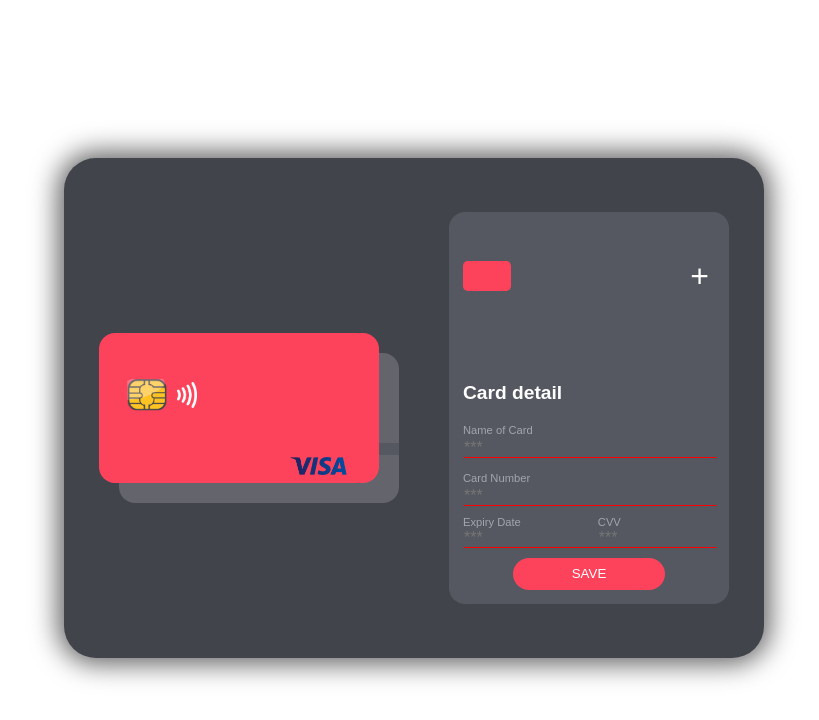
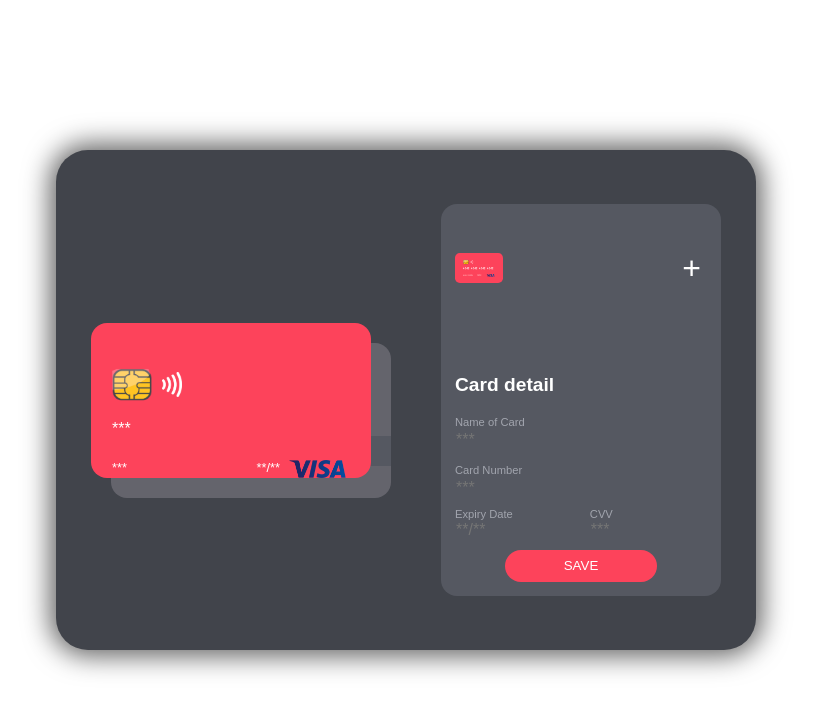
Before and after one commit to chelvideo/Maksimal, a React app in the folder task_1/: page / in a window 1280 px wide. Shown: the top 720 px of the page, without its empty margins (234-1053 px from the left). Built offline with nearby package versions, Linux system fonts and the light colour scheme.

Commit message:
fix: styles, bugs

```diff
--- a/task_1/package.json
+++ b/task_1/package.json
@@ -7,7 +7,7 @@
     "start": "webpack-dev-server --mode development --open --hot",
     "build": "webpack --mode production",
     "buildDev": "webpack --mode development",
-    "lint": "./node_modules/.bin/eslint ./src ",
+    "lint": "./node_modules/.bin/eslint ./src",
     "test": "echo \"Error: no test specified\" && exit 1"
   },
   "author": "chelvideo",
@@ -19,6 +19,10 @@
     "babel-loader": "^8.1.0",
     "css-loader": "^5.0.0",
     "eslint": "^7.12.1",
+    "eslint-config-airbnb": "^18.2.1",
+    "eslint-plugin-import": "^2.22.1",
+    "eslint-plugin-jsx-a11y": "^6.4.1",
+    "eslint-plugin-react": "^7.21.5",
     "file-loader": "^6.2.0",
     "html-webpack-plugin": "^4.5.0",
     "style-loader": "^2.0.0",
--- a/task_1/src/components/App.js
+++ b/task_1/src/components/App.js
@@ -1,6 +1,6 @@
 import React from 'react';
 import PreviewCard from './PreviewCard';
-import EdidCard from './EditCard';
+import EditCard from './EditCard';
 import '../styles/App.css';
 
 function App() {
@@ -8,7 +8,7 @@ function App() {
     return (
         <div className="form-cards">
             <PreviewCard />
-            <EdidCard />
+            <EditCard />
         </div>
     );
 }
--- a/task_1/src/components/CardsBar.js
+++ b/task_1/src/components/CardsBar.js
@@ -3,6 +3,7 @@ import { connect } from 'react-redux';
 import addCard from '../store/actionsCreators/addCard';
 import iconCardClick from '../store/actionsCreators/iconCardClick';
 import '../styles/CardsBar.css';
+import card_icon from '../assets/card_icon.png';
 
 const background = (color) => {
     return ({
@@ -20,6 +21,7 @@ function cardIcon(cards, cardClick, activeCardId) {
                     key={card.cardId}
                     id={card.cardId}
                     onClick={cardClick}>
+                    <img src={card_icon} alt="icon" width="40"></img>
                 </div>
             )
         })
@@ -50,8 +52,7 @@ function mapStateToProps(store) {
 function mapDispatchToProps(dispatch) {
     return {
         cardClick: (e) => {
-            console.log(e.target.id);
-            dispatch(iconCardClick({activeCardId:e.target.id}))
+            dispatch(iconCardClick({activeCardId:e.currentTarget.id}))
         },
         addCard: () => {
             dispatch(addCard());
--- a/task_1/src/components/Form.js
+++ b/task_1/src/components/Form.js
@@ -14,7 +14,11 @@ function Form(props) {
     const cvvPattern = '[0-9]{3,4}';
 
     const expiryToStr = () => {
-        return (previewExpiry ? `${previewExpiry.slice(0,2)}/${previewExpiry.slice(2)}` : '')
+        if (previewExpiry.length > 2) {
+            return `${previewExpiry.slice(0,2)}/${previewExpiry.slice(2)}`;
+        } else {
+            return (previewExpiry ? `${previewExpiry.slice(0,2)}` : '')
+        }
     };
 
     const previewNumberToStr = () => {
@@ -24,8 +28,7 @@ function Form(props) {
                             if ((index+1) % 4 == 0) return prev = prev + item + '  ';
                             return prev = prev + item;
                         }, '');
-        console.log(res);
-        return res;
+        return res.slice(-1)==' ' ? res.slice(0, -2) : res;
     }
 
     return (
@@ -66,7 +69,7 @@ function Form(props) {
                             onInput={preview}
                             value={expiryToStr()}
                             autoComplete="off"
-                            placeholder="***"
+                            placeholder="**/**"
                             pattern={expiryPattern}
                             required />
                     </label>
@@ -108,13 +111,6 @@ function mapDispatchToProps(dispatch ) {
         save: (e) => {
             e.preventDefault();
             const formData =new FormData(document.forms.cardDetail);
-            const inputNumber = document.querySelector('.form__number');
-            /*
-            if (!checkLuhn(formData.get("number"))) {
-                inputNumber.setCustomValidity("Not valid card!");
-                return null;
-            }
-            */
             const newCard = {
                 cardName: formData.get("name"),
                 cardNumber: formData.get("number").replace(/\ /g, ""),
@@ -124,11 +120,16 @@ function mapDispatchToProps(dispatch ) {
             dispatch(saveCard({cards: newCard}))
         },
 
-        preview: () => {
+        preview: (e) => {
+            const formData =new FormData(document.forms.cardDetail);
             const inputNumber = document.querySelector('.form__number');
-            inputNumber.setCustomValidity("");
+            const card = formData.get("number").replace(/\ /g, "");
+            if (card.length>=13 && !checkLuhn(card)) {
+                inputNumber.setCustomValidity("Not valid card!");
+            } else {
+                inputNumber.setCustomValidity("");
+            }
 
-            const formData =new FormData(document.forms.cardDetail);
             const newDetail = {
                 previewName: formData.get("name"),
                 previewNumber: formData.get("number").replace(/\ /g, ""),
--- a/task_1/src/components/PreviewCard.js
+++ b/task_1/src/components/PreviewCard.js
@@ -35,14 +35,14 @@ function PreviewCard(props) {
                     <img className="first-line__nfc" src={nfcImg}></img>
                 </div>
                 <div className="second-line">
-                    {numberToStr(previewNumber)}
+                    {previewNumber ? numberToStr(previewNumber) : '***'}
                 </div>
                 <div className="third-line">
                     <div className="third-line__name">
-                        {previewName}
+                        {previewName ? previewName : '***'}
                     </div>
                     <div className="third-line__expiry">
-                        {expiryToStr}
+                        {expiryToStr ? expiryToStr : '**/**'}
                     </div>
                     <div className="third-line__logo">
                         <img className="third-line__logo-visa" src={visaImg}></img>
@@ -52,7 +52,7 @@ function PreviewCard(props) {
             <div className="card-preview__back">
                 <div className="fourth-line">
                     <div className="fourth-line__label">CVV</div>
-                    <div className="fourth-line__cvv">{previewCVV}</div>
+                    <div className="fourth-line__cvv">{previewCVV ? previewCVV : '***'}</div>
                 </div>
             </div>
         </div>
--- a/task_1/src/styles/CardsBar.css
+++ b/task_1/src/styles/CardsBar.css
@@ -37,14 +37,12 @@
     color: #FFF;
     background: transparent;
     border: none;
-    transition: all 0.3 ease-in-out;
     outline: none;
 }
 
 .cards-bar__btn:hover  {
     cursor: pointer;
     transform: scale(1.2);
-    transition: all 0.5 ease-in-out;
 }
 
 .cards-bar__btn:disabled {
--- a/task_1/src/styles/Form.css
+++ b/task_1/src/styles/Form.css
@@ -51,15 +51,16 @@
     border-radius: 1rem;
     border: none;
     outline: none;
+    transition: all 0.2s ease-in-out;
 }
 
 .btn__save:hover {
     cursor: pointer;
     background-color: #e96a7b;
-    transform: scale(1.1);
-    transition: all 0.5 ease-in-out;
+    transform: scale(1.05);
+
 }
 
 .form__number:invalid, .form__name:invalid, .form__expiry:invalid, .form__cvv:invalid {
-    border-bottom: 1px solid red;
+    border-bottom: 1px solid transparent;
 }
--- a/task_1/src/styles/PreviewCard.css
+++ b/task_1/src/styles/PreviewCard.css
@@ -1,6 +1,6 @@
 .card-preview {
     width: 40%;
-    height: 30%;
+    height: 31%;
     margin-left: 5%;
     position: relative;
 }
@@ -17,7 +17,7 @@
 }
 
 .first-line {
-    width: 80%;
+    width: 85%;
     margin: 15% auto 0;
     display: flex;
     align-items: center;
@@ -33,30 +33,37 @@
 }
 
 .second-line {
-    width: 80%;
+    width: 85%;
     margin: 5% auto 0;
     display: flex;
-    justify-content: space-between;
     overflow: hidden;
+    line-height: 1.2rem;
 }
 
 .second-line span {
+    margin-right: 8px;
     font-weight: bold;
     font-size: 1.2rem;
     letter-spacing: 1px;
 }
 
 .third-line {
-    width: 80%;
-    margin: 10% auto 0;
+    width: 85%;
+    margin: 8% auto 0;
     display: flex;
     justify-content: space-between;
     font-size: 0.8rem;
     overflow: hidden;
 }
 
+.third-line__name {
+    flex-grow: 2;
+    overflow: hidden;
+}
+
 .third-line__logo-visa {
     width: 65px;
+    margin-left: 5px;
 }
 
 .card-preview__back {
--- a/task_1/src/styles/index.css
+++ b/task_1/src/styles/index.css
@@ -1,3 +1,7 @@
+body {
+    margin: 0;
+}
+
 #root {
     width: 100vw;
     height: 100vh;
--- a/task_1/src/utils/utils.js
+++ b/task_1/src/utils/utils.js
@@ -3,7 +3,7 @@ function checkLuhn(value) {
     let sum = 0;
     let shouldDouble = false;
     for (let i = valueStr.length - 1; i >= 0; i--) {
-      let digit = parseInt(valueStr.charAt(i));
+      let digit = parseInt(valueStr.charAt(i), 10);
 
       if (shouldDouble) {
         if ((digit *= 2) > 9) digit -= 9;
```
Also changed, not shown: task_1/src/assets/card_icon.png (added), 1 other file (tests, documents, lock files or other folders).
